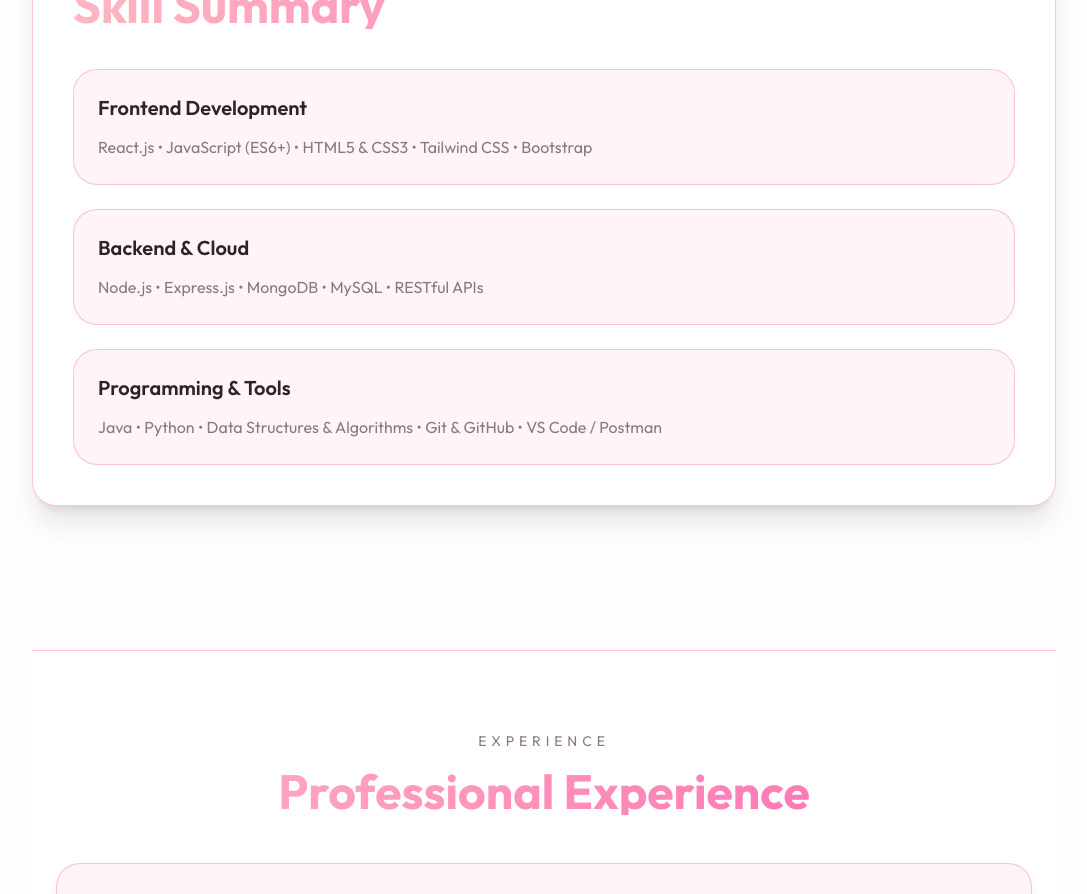
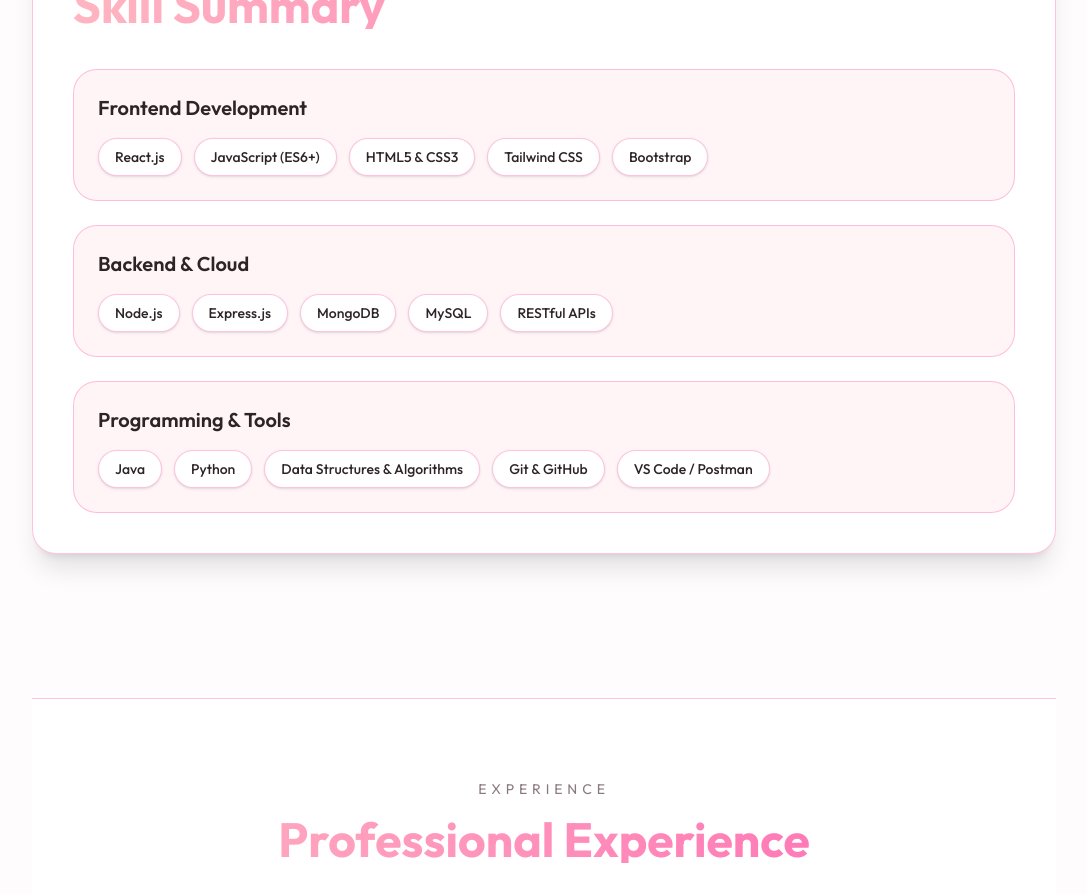
Before and after one commit to chavanpramod-ui/portfolio_frontend, a React (Vite) app: page / in a window 1280 px wide. Shown: the part 1040-1934 px from the top of the page, without its empty margins (96-1183 px from the left). Built offline with nearby package versions, Linux system fonts and the light colour scheme.

Commit message:
Update technical skills UI to use pill tags

```diff
--- a/src/components/Skills.jsx
+++ b/src/components/Skills.jsx
@@ -25,8 +25,17 @@
         <div className="space-y-6">
           {skillCategories.map((category, index) => (
             <div key={index} className="rounded-3xl border border-[var(--border)] bg-[var(--surface-2)] p-6 transition-all duration-300 hover:-translate-y-1 hover:shadow-[0_25px_70px_rgba(0,0,0,0.08)] pop-in premium-hover">
-              <h3 className="text-xl font-semibold text-[var(--text)] mb-3">{category.title}</h3>
-              <p className="text-[var(--muted)] leading-relaxed">{category.skills.join(' • ')}</p>
+              <h3 className="text-xl font-semibold text-[var(--text)] mb-4">{category.title}</h3>
+              <div className="flex flex-wrap gap-3">
+                {category.skills.map((skill, skillIndex) => (
+                  <span
+                    key={skillIndex}
+                    className="px-4 py-2 rounded-full text-sm font-medium bg-[var(--surface)] text-[var(--text)] border border-[var(--border)] shadow-sm transition-all duration-300 hover:border-[var(--accent)] hover:shadow-[0_0_15px_var(--hover-glow)] hover:-translate-y-0.5 cursor-default"
+                  >
+                    {skill}
+                  </span>
+                ))}
+              </div>
             </div>
           ))}
         </div>
```
